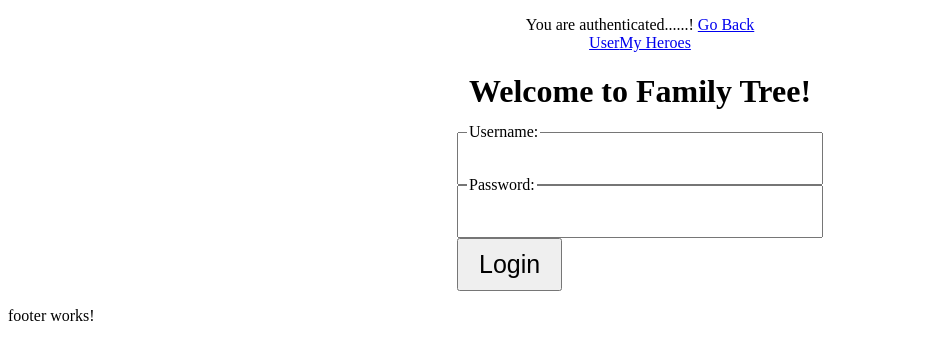
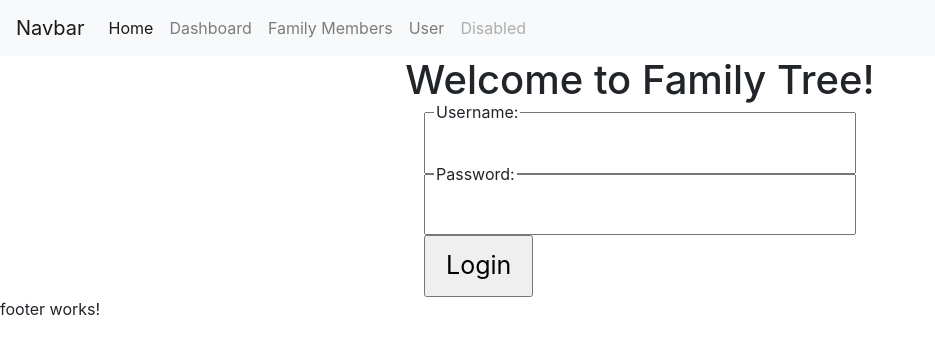
Before and after one commit to gnaneswarkumar/familytree, an Angular app: page /login in a window 1280 px wide. Shown: the top 360 px of the page, without its empty margins (0-935 px from the left). Built offline with nearby package versions, Linux system fonts and the light colour scheme; what angular-in-memory-web-api would draw is missing.

Commit message:
bootstrap added

```diff
--- a/angular.json
+++ b/angular.json
@@ -23,6 +23,7 @@
               "src/assets"
             ],
             "styles": [
+              "node_modules/bootstrap/dist/css/bootstrap.min.css",
               "src/styles.css"
             ],
             "scripts": []
--- a/package.json
+++ b/package.json
@@ -21,9 +21,12 @@
     "@angular/platform-browser-dynamic": "^6.0.3",
     "@angular/router": "^6.0.3",
     "angular-in-memory-web-api": "^0.6.0",
+    "angular-popper": "^2.0.0",
     "bootstrap": "^4.1.1",
     "core-js": "^2.5.4",
     "jquery": "^1.9.1",
+    "ngx-bootstrap": "^3.0.1",
+    "popper.js": "^1.14.3",
     "rxjs": "^6.0.0",
     "zone.js": "^0.8.26"
   },
--- /dev/null
+++ b/src/app/app-bootstrap.module.ts
@@ -0,0 +1,17 @@
+import { NgModule } from '@angular/core';
+import { CommonModule } from '@angular/common';
+
+import { BsDropdownModule } from 'ngx-bootstrap/dropdown';
+import { TooltipModule } from 'ngx-bootstrap/tooltip';
+import { ModalModule } from 'ngx-bootstrap/modal';
+
+@NgModule({
+  imports: [
+    CommonModule,
+    BsDropdownModule.forRoot(),
+  	TooltipModule.forRoot(),
+  	ModalModule.forRoot()
+  ],
+  exports: [BsDropdownModule, TooltipModule, ModalModule]
+})
+export class AppBootstrapModule { }
--- a/src/app/app.module.ts
+++ b/src/app/app.module.ts
@@ -26,6 +26,8 @@ import { MessagesComponent } from './components/messages/messages.component';
 import { AppRoutingModule } from './/app-routing.module';
 import { HeroSearchComponent } from './components/hero-search/hero-search.component';
 
+import { AppBootstrapModule } from './/app-bootstrap.module';
+
 @NgModule({
   declarations: [
     AppComponent,
@@ -46,7 +48,8 @@ import { HeroSearchComponent } from './components/hero-search/hero-search.compon
   HttpClientModule,
   HttpClientInMemoryWebApiModule,
 	AppRoutingModule,
-  HttpClientInMemoryWebApiModule.forRoot(InMemoryDataService, { dataEncapsulation: false })
+  HttpClientInMemoryWebApiModule.forRoot(InMemoryDataService, { dataEncapsulation: false }),
+  AppBootstrapModule
   ],
   providers: [UserService,AuthGuard],
   bootstrap: [AppComponent]
--- a/src/app/components/header/header.component.html
+++ b/src/app/components/header/header.component.html
@@ -1,11 +1,32 @@
+<nav class="navbar navbar-expand-lg navbar-light bg-light">
+  <a class="navbar-brand" href="#">Navbar</a>
+  <button class="navbar-toggler" type="button" data-toggle="collapse" data-target="#navbarNav" aria-controls="navbarNav" aria-expanded="false" aria-label="Toggle navigation">
+    <span class="navbar-toggler-icon"></span>
+  </button>
+  <div class="collapse navbar-collapse" id="navbarNav">
+    <ul class="navbar-nav">
+      <li class="nav-item active">
+        <a class="nav-link" routerLink='/'>Home <span class="sr-only">(current)</span></a>
+      </li>
+      <li class="nav-item">
+        <a class="nav-link" routerLink='/dashboard'>Dashboard</a>
+      </li>
+      <li class="nav-item">
+        <a class="nav-link" routerLink='/heroes'>Family Members</a>
+      </li>
+      <li class="nav-item">
+        <a class="nav-link" routerLink='/user'>User</a>
+      </li>
+
+      <li class="nav-item">
+        <a class="nav-link disabled" href="#">Disabled</a>
+      </li>
+    </ul>
+  </div>
+</nav>
+
+
 <div style="text-align:center">
-
-<p>
-  You are authenticated......!
-  <a routerLink='/'>Go Back</a><br />
-  <a routerLink='/user'>User</a>
-  <a routerLink='/heroes'>My Heroes</a>
-</p>
 
 
   <h1>
```
Also changed, not shown: 2 other files (tests, documents, lock files or other folders).
